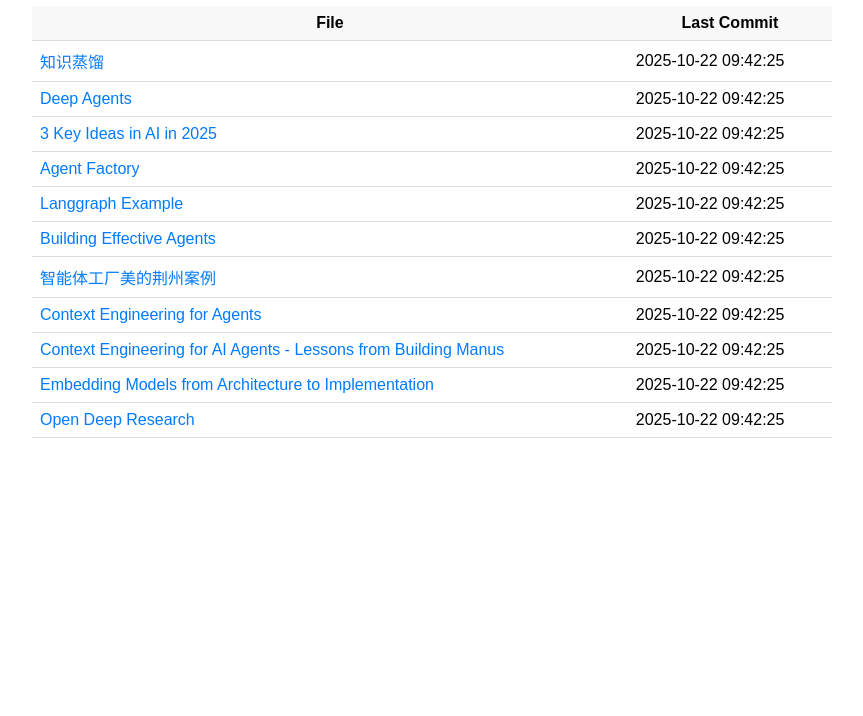
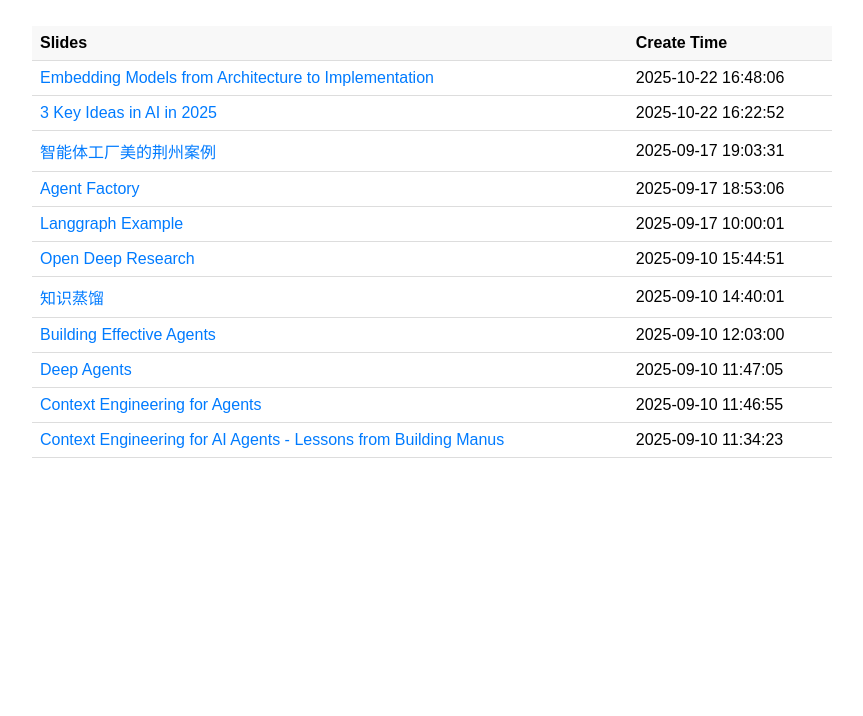
Before and after one commit to heiyanbin/html_slides, a plain HTML site: page index.html in a window 1280 px wide. Shown: the part 84-800 px from the top of the page, without its empty margins (208-1071 px from the left). Drawn offline with Linux system fonts and the light colour scheme.

Commit message:
use local time, and disable git action

```diff
--- a/index.html
+++ b/index.html
@@ -2,30 +2,62 @@
 <html lang="en">
 <head>
     <meta charset="utf-8">
+    <meta name="viewport" content="width=device-width, initial-scale=1.0">
     <title>Slides Index</title>
     <style>
-body {font-family: sans-serif; max-width: 800px; margin: 2rem auto;}
-table {width:100%; border-collapse:collapse;}
-th, td {padding:0.5rem; border-bottom:1px solid #ddd;}
-th {background:#f8f8f8;}
-a {text-decoration:none; color:#007bff;}
-a:hover {text-decoration:underline;}
+        body {
+            font-family: sans-serif;
+            max-width: 800px;
+            margin: 2rem auto;
+            padding: 0 1rem;
+        }
+        h1 {
+            text-align: center;
+            border-bottom: 1px solid #eee;
+            padding-bottom: 0.5rem;
+            margin-bottom: 2rem;
+            font-weight: normal;
+        }
+        table {
+            width: 100%;
+            border-collapse: collapse;
+        }
+        th, td {
+            text-align: left;
+            padding: 0.5rem;
+            border-bottom: 1px solid #ddd;
+        }
+        th {
+            background: #f8f8f8;
+        }
+        a {
+            text-decoration: none;
+            color: #007bff;
+        }
+        a:hover {
+            text-decoration: underline;
+        }
     </style>
 </head>
 <body>
     <h1>Slides Index</h1>
     <table>
-<thead><tr><th>File</th><th>Last Commit</th></tr></thead>
+        <thead>
+            <tr><th>Slides</th><th>Create Time</th></tr>
+        </thead>
         <tbody>
-<tr><td><a href='知识蒸馏.html'>知识蒸馏</a></td><td>2025-10-22 09:42:25</td></tr>
-<tr><td><a href='Deep Agents.html'>Deep Agents</a></td><td>2025-10-22 09:42:25</td></tr>
-<tr><td><a href='3 Key Ideas in AI in 2025.html'>3 Key Ideas in AI in 2025</a></td><td>2025-10-22 09:42:25</td></tr>
-<tr><td><a href='Agent Factory.html'>Agent Factory</a></td><td>2025-10-22 09:42:25</td></tr>
-<tr><td><a href='Langgraph Example.html'>Langgraph Example</a></td><td>2025-10-22 09:42:25</td></tr>
-<tr><td><a href='Building Effective Agents.html'>Building Effective Agents</a></td><td>2025-10-22 09:42:25</td></tr>
-<tr><td><a href='智能体工厂美的荆州案例.html'>智能体工厂美的荆州案例</a></td><td>2025-10-22 09:42:25</td></tr>
-<tr><td><a href='Context Engineering for Agents.html'>Context Engineering for Agents</a></td><td>2025-10-22 09:42:25</td></tr>
-<tr><td><a href='Context Engineering for AI Agents - Lessons from Building Manus.html'>Context Engineering for AI Agents - Lessons from Building Manus</a></td><td>2025-10-22 09:42:25</td></tr>
-<tr><td><a href='Embedding Models from Architecture to Implementation.html'>Embedding Models from Architecture to Implementation</a></td><td>2025-10-22 09:42:25</td></tr>
-<tr><td><a href='Open Deep Research.html'>Open Deep Research</a></td><td>2025-10-22 09:42:25</td></tr>
-</tbody></table></body></html>
+            <tr><td><a href='Embedding Models from Architecture to Implementation.html'>Embedding Models from Architecture to Implementation</a></td><td>2025-10-22 16:48:06</td></tr>
+            <tr><td><a href='3 Key Ideas in AI in 2025.html'>3 Key Ideas in AI in 2025</a></td><td>2025-10-22 16:22:52</td></tr>
+            <tr><td><a href='智能体工厂美的荆州案例.html'>智能体工厂美的荆州案例</a></td><td>2025-09-17 19:03:31</td></tr>
+            <tr><td><a href='Agent Factory.html'>Agent Factory</a></td><td>2025-09-17 18:53:06</td></tr>
+            <tr><td><a href='Langgraph Example.html'>Langgraph Example</a></td><td>2025-09-17 10:00:01</td></tr>
+            <tr><td><a href='Open Deep Research.html'>Open Deep Research</a></td><td>2025-09-10 15:44:51</td></tr>
+            <tr><td><a href='知识蒸馏.html'>知识蒸馏</a></td><td>2025-09-10 14:40:01</td></tr>
+            <tr><td><a href='Building Effective Agents.html'>Building Effective Agents</a></td><td>2025-09-10 12:03:00</td></tr>
+            <tr><td><a href='Deep Agents.html'>Deep Agents</a></td><td>2025-09-10 11:47:05</td></tr>
+            <tr><td><a href='Context Engineering for Agents.html'>Context Engineering for Agents</a></td><td>2025-09-10 11:46:55</td></tr>
+            <tr><td><a href='Context Engineering for AI Agents - Lessons from Building Manus.html'>Context Engineering for AI Agents - Lessons from Building Manus</a></td><td>2025-09-10 11:34:23</td></tr>
+        </tbody>
+    </table>
+</body>
+</html>
```
Also changed, not shown: 3 other files. Lines whose indentation alone changed are shown as unchanged.
